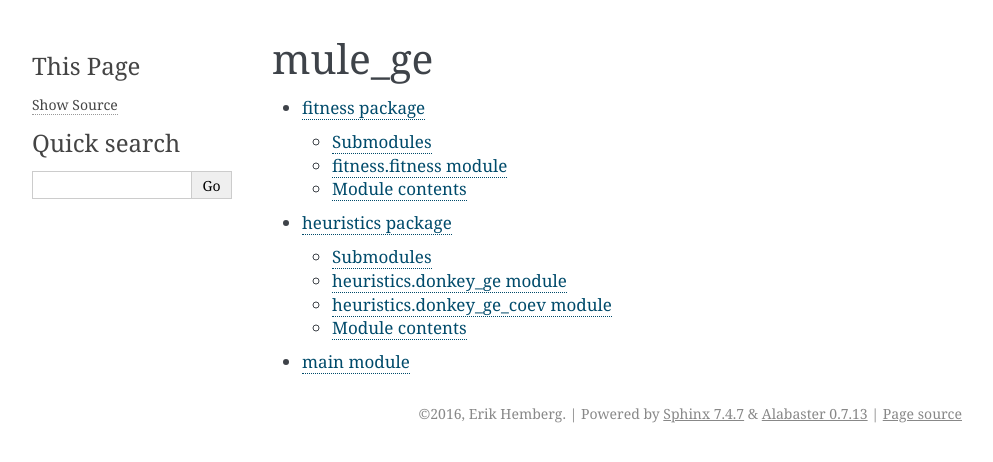
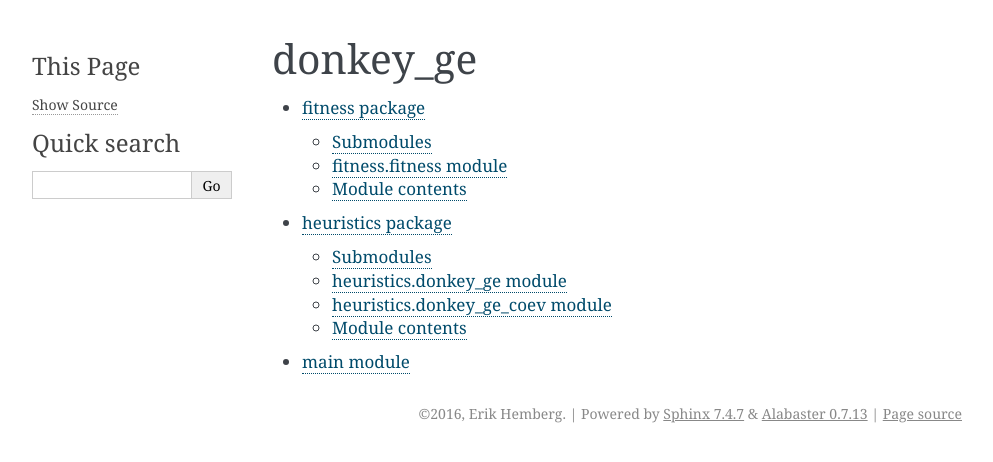
Before and after one commit to flexgp/donkey_ge, a Sphinx documentation site: the page built from docs/source/modules.rst, in a window 1280 px wide. Shown: the top 462 px of the page, without its empty margins (148-1141 px from the left). Built offline with Sphinx 7.4.7, drawn with Linux system fonts in a browser that asks for light colours; pages that are not in the unit, such as notebooks, are missing from menus.

Commit message:
Edit typos

```diff
--- a/docs/source/modules.rst
+++ b/docs/source/modules.rst
@@ -1,4 +1,4 @@
-mule_ge
+donkey_ge
 =======
 
 .. toctree::
--- a/main.py
+++ b/main.py
@@ -8,7 +8,7 @@ __author__ = "Erik Hemberg"
 
 
 """
-Main function for mule_ge. Parses YML config file and call mule_ge.
+Main function for donkey_ge. Parses YML config file and call mule_ge.
 """
 
 
```
Also changed, not shown: README.md (+1 -1 lines).
